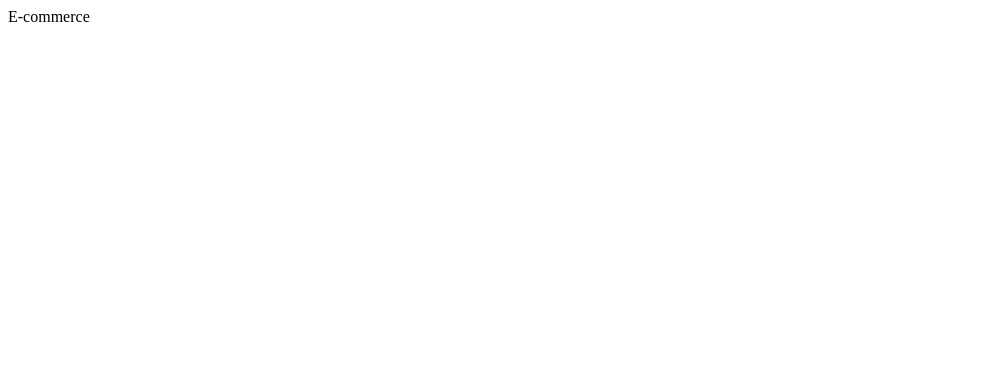
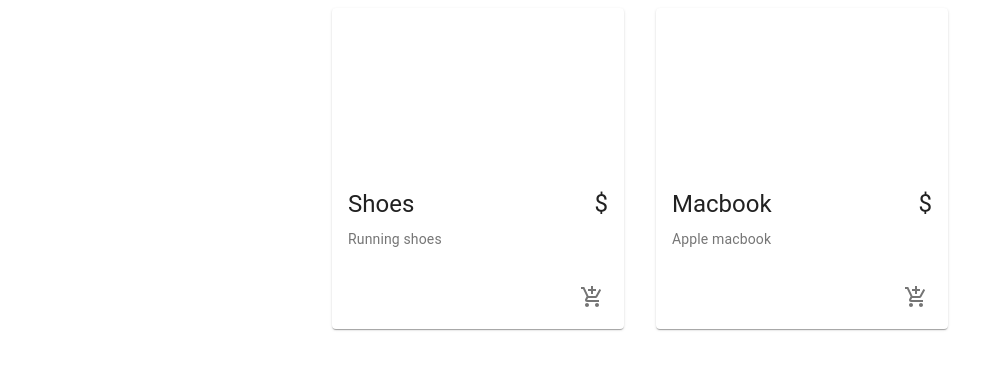
Before and after one commit to NirvanaSatori/MyStore-2.0, a React (Create React App) app: page / in a window 1280 px wide. Shown: the top 370 px of the page, without its empty margins (0-1004 px from the left). Built offline with nearby package versions, Linux system fonts and the light colour scheme.

Commit message:
maded changes to the Product component

```diff
--- a/src/App.js
+++ b/src/App.js
@@ -1,9 +1,10 @@
 import React from 'react'
+import Products from './components/Products/Products'
 
 function App() {
   return (
     <div>
-      E-commerce
+      <Products />
     </div>
   )
 }
--- a/src/components/Products/Product/Product.jsx
+++ b/src/components/Products/Product/Product.jsx
@@ -1,8 +1,12 @@
 import React from 'react'
 import { Card, CardMedia, CardContent, CardActions, Typography, IconButton } from '@material-ui/core'
 import { AddShoppingCart } from '@material-ui/icons'
+import useStyles from './styles'
 
 function Product({product}) {
+
+    const classes = useStyles()
+
   return (
     <Card className={classes.root} >
       <CardMedia className={classes.media} image='' title={product.name} />
@@ -18,7 +22,7 @@
         <Typography dangerouslySetInnerHTML={{ __html: product.description }} variant="body2" color="textSecondary" component="p" />
       </CardContent>
       <CardActions disableSpacing className={classes.cardActions}>
-        <IconButton aria-label="Add to Cart" onClick={handleAddToCart}>
+        <IconButton aria-label="Add to Cart">
           <AddShoppingCart />
         </IconButton>
       </CardActions>
--- a/src/components/Products/Products.jsx
+++ b/src/components/Products/Products.jsx
@@ -1,5 +1,6 @@
 import React from "react";
-import  Grid  from "@material-ui/core";
+import  {Grid}  from "@material-ui/core";
+import Product from "./Product/Product";
 
 const products = [
     {id:1, name: 'Shoes', description: 'Running shoes', price:'$5'},
@@ -7,15 +8,18 @@
 ]
 
 const Products = () => {
+    return (
         <main>
-        <grid container justify ="center" spacing={4}>
-            {Products.map ((product) =>(
+            <Grid container justify ="center" spacing={4}>
+                {products.map ((product) =>(
                     <Grid item key= {product.id} xs={12} sm={6} md={4} lg={3}>
                         <Product product={product}/>
                     </Grid>
                 ))}
-        </grid>
+            </Grid>
         </main>
+    )
+
 }
 
 export default Products
```
Lines whose indentation alone changed are shown as unchanged.
